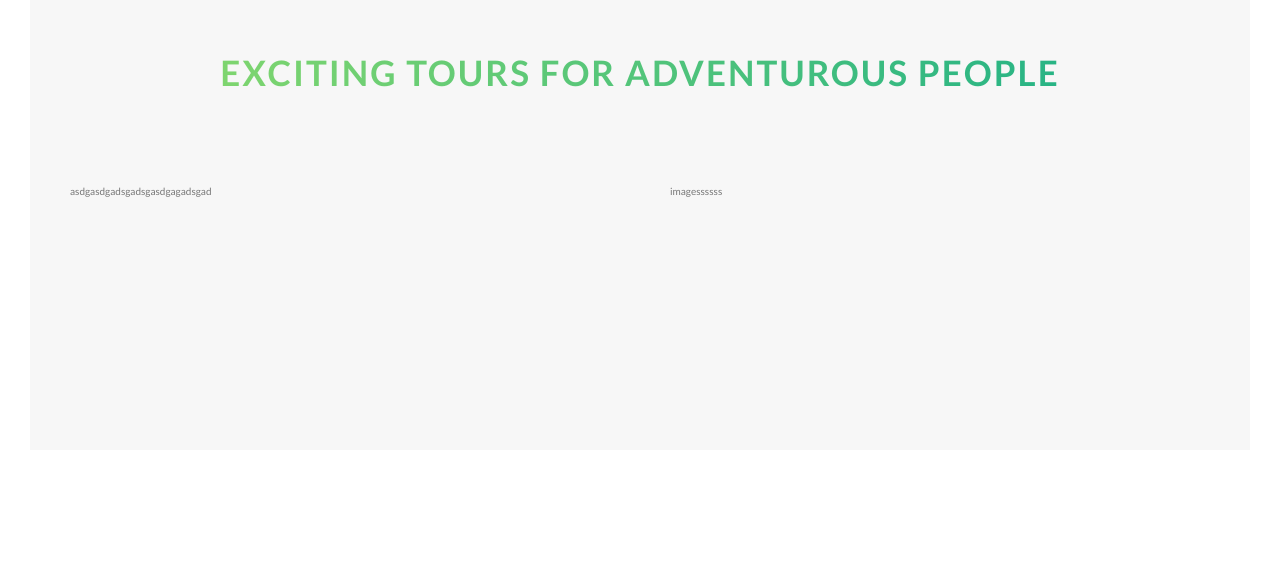
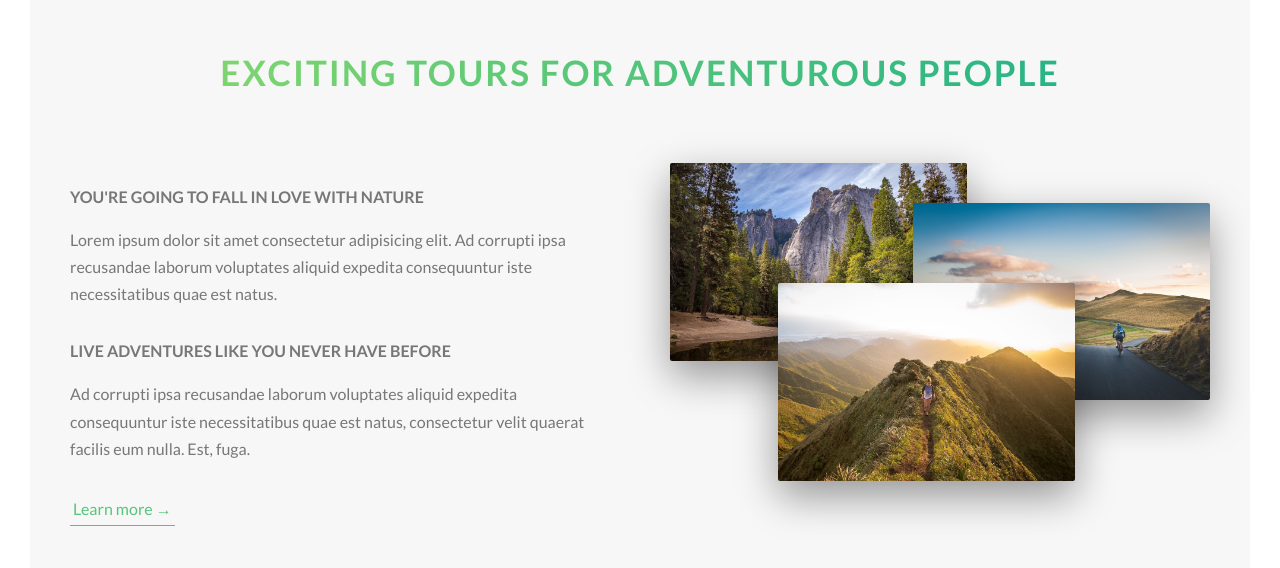
Before and after one commit to StefanAmur/Natours, a website: page index.html in a window 1280 px wide. Shown: the part 1017-1585 px from the top of the page. Before the commit the page ends 1497 px from the top, so only its background shows below. Drawn offline with Linux system fonts and the light colour scheme.

Commit message:
Added the about section

```diff
--- a/index.html
+++ b/index.html
@@ -30,7 +30,7 @@
 
         <main>
             <section class="section-about">
-                <div class="u-center-text u-margin-bottom-8">
+                <div class="u-center-text u-margin-bottom-big">
                     <h2 class="heading-secondary">
                         Exciting tours for adventurous people
                     </h2>
@@ -38,10 +38,24 @@
 
                 <div class="row">
                     <div class="col-1-of-2">
-                        asdgasdgadsgadsgasdgagadsgad
+                        <h3 class="heading-tertiary u-margin-bottom-small">You're going to fall in love with nature</h3>
+                        <p class="paragraph">
+                            Lorem ipsum dolor sit amet consectetur adipisicing elit. Ad corrupti ipsa recusandae laborum voluptates aliquid expedita consequuntur iste necessitatibus quae est natus.
+                        </p>
+
+                        <h3 class="heading-tertiary u-margin-bottom-small">Live adventures like you never have before</h3>
+                        <p class="paragraph">
+                            Ad corrupti ipsa recusandae laborum voluptates aliquid expedita consequuntur iste necessitatibus quae est natus, consectetur velit quaerat facilis eum nulla. Est, fuga.
+                        </p>
+
+                        <a href="#" class="btn-text">Learn more &rarr;</a>
                     </div>
                     <div class="col-1-of-2">
-                        imagessssss
+                        <div class="composition">
+                            <img src="img/nat-1-large.jpg" alt="Photo 1" class="composition__photo composition__photo--p1">
+                            <img src="img/nat-2-large.jpg" alt="Photo 2" class="composition__photo composition__photo--p2">
+                            <img src="img/nat-3-large.jpg" alt="Photo 3" class="composition__photo composition__photo--p3">
+                        </div>
                     </div>
                 </div>
             </section>
--- a/sass/abstracts/_variables.scss
+++ b/sass/abstracts/_variables.scss
@@ -9,6 +9,9 @@ $color-grey-dark: #777;
 $color-white: #fff;
 $color-black: #000;
 
+//FONT
+$default-font-size: 1.6rem;
+
 //GRID
 $grid-width: 114rem;
 $gutter-vertical: 8rem;
--- a/sass/base/_typography.scss
+++ b/sass/base/_typography.scss
@@ -48,3 +48,17 @@ body {
         text-shadow: .5rem 1rem 2rem rgba($color-black, .2);
     }
 }
+
+.heading-tertiary {
+    font-size: $default-font-size;
+    font-weight: 700;
+    text-transform: uppercase;
+}
+
+.paragraph {
+    font-size: $default-font-size;
+
+    &:not(:last-child) {
+        margin-bottom: 3rem;
+    }
+}
--- a/sass/base/_utilities.scss
+++ b/sass/base/_utilities.scss
@@ -2,6 +2,6 @@
     text-align: center;
 }
 
-.u-margin-bottom-8 {
-    margin-bottom: 8rem;
-}
+.u-margin-bottom-small { margin-bottom: 1.6rem; }
+.u-margin-bottom-medium { margin-bottom: 4rem; }
+.u-margin-bottom-big { margin-bottom: 8rem; }
--- a/sass/components/_button.scss
+++ b/sass/components/_button.scss
@@ -8,7 +8,7 @@
         border-radius: 10rem;
         transition: all .2s;
         position: relative;
-        font-size: 1.6rem;
+        font-size: $default-font-size;
     }
 
     &:hover {
@@ -54,3 +54,28 @@
         animation-fill-mode: backwards;
     }
 }
+
+.btn-text {
+    &:link,
+    &:visited {
+        font-size: $default-font-size;
+        color: $color-primary;
+        display: inline-block;
+        text-decoration: none;
+        border-bottom: 1px solid $color-primary;
+        padding: 3px;
+        transition: all .2s;
+    }
+
+    &:hover {
+        background-color: $color-primary;
+        color: $color-white;
+        box-shadow: 0 1rem 2rem rgba($color-black, .15);
+        transform: translateY(-2px);
+    }
+
+    &:active {
+        box-shadow: 0 .5rem 1rem rgba($color-black, .15);
+        transform: translateY(0);
+    }
+}
--- /dev/null
+++ b/sass/components/_composition.scss
@@ -0,0 +1,38 @@
+.composition {
+    position: relative;
+    &__photo {
+        width: 55%;
+        box-shadow: 0 1.5rem 4rem rgba($color-black, .4);
+        border-radius: 2px;
+        position: absolute;
+        z-index:10;
+        transition: all .2s;
+        outline-offset: 2rem;
+
+        &--p1 {
+            left: 0;
+            top: -2rem;
+        }
+
+        &--p2 {
+            right: 0;
+            top: 2rem;
+        }
+
+        &--p3 {
+            left: 20%;
+            top: 10rem;
+        }
+
+        &:hover {
+            outline: 1.5rem solid $color-primary;
+            transform: scale(1.05) translateY(-.5rem);
+            box-shadow: 0 2.5rem 4rem rgba($color-black, .5);
+            z-index: 20;
+        }
+    }
+
+    &:hover &__photo:not(:hover) {
+        transform: scale(.95);
+    }
+}
--- a/sass/main.scss
+++ b/sass/main.scss
@@ -8,6 +8,7 @@
 @import "base/utilities";
 
 @import "components/button";
+@import "components/composition";
 
 @import "layout/grid";
 @import "layout/header";
```
Also changed, not shown: css/style.css.
